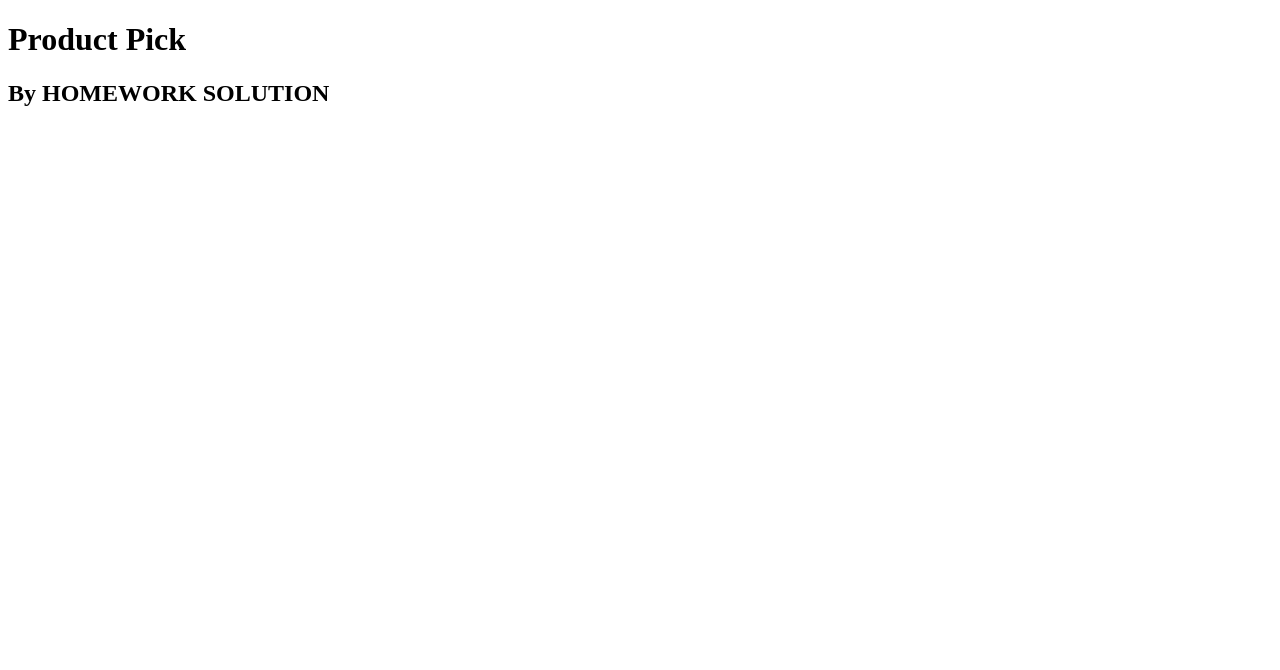
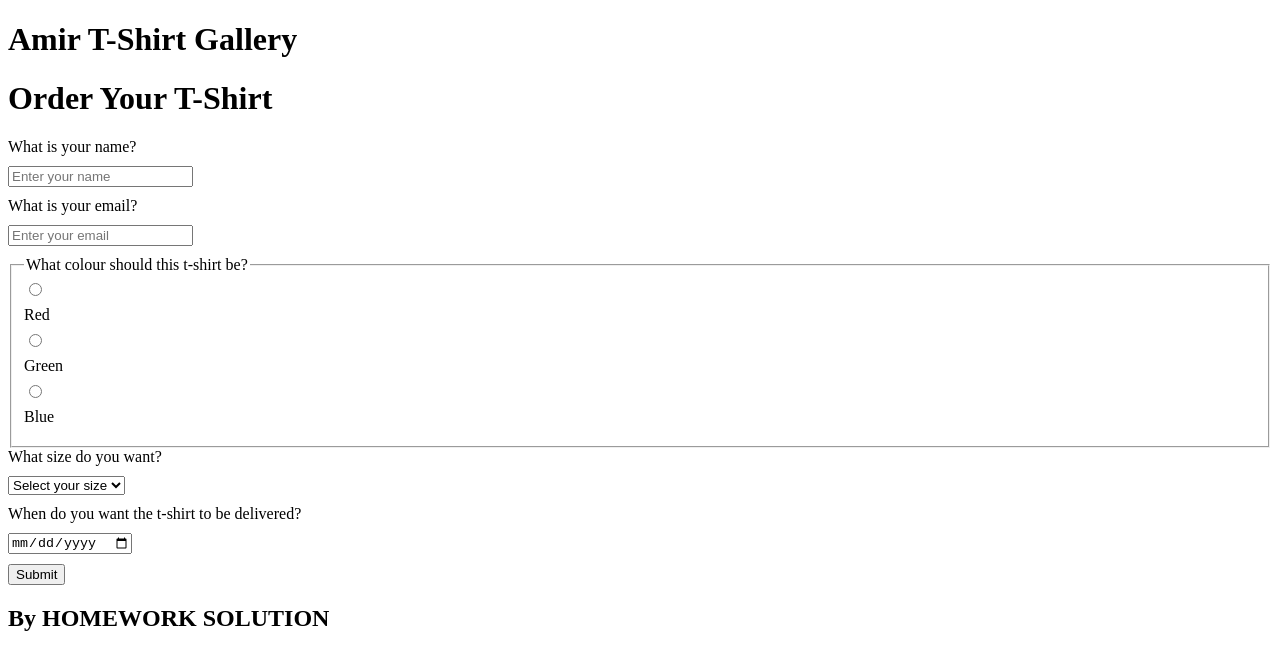
Before and after one commit to CodeYourFuture/Module-User-Focused-Data, a website: page Form-Controls/index.html in a window 1280 px wide. Drawn offline with Linux system fonts and the light colour scheme.

Commit message:
main code

```diff
--- a/Form-Controls/index.html
+++ b/Form-Controls/index.html
@@ -10,14 +10,53 @@
 </head>
 <body>
   <header>
-    <h1>Product Pick</h1>
+    <h1>Amir T-Shirt Gallery</h1>
   </header>
   <main>
   <form>
-    <!-- write your html here-->
-    <!-- try writing out the requirements first-->
-  </form>
+    <!DOCTYPE html>
+    <html lang="en">
+    <head>
+        <meta charset="UTF-8">
+        <meta name="viewport" content="width=device-width, initial-scale=1.0">
+        <title>T-Shirt Order Form</title>
 
+    </head>
+    <body>
+        <h1>Order Your T-Shirt</h1>
+        <form id="tshirtForm">
+            <label for="customerName">What is your name?</label>
+            <input type="text" id="customerName" placeholder="Enter your name" required minlength="2">
+
+            <label for="customerEmail">What is your email?</label>
+            <input type="email" id="customerEmail" placeholder="Enter your email" required>
+
+            <fieldset>
+                <legend>What colour should this t-shirt be?</legend>
+                <label><input type="radio" name="tshirtColor" value="Red" required> Red</label>
+                <label><input type="radio" name="tshirtColor" value="Green"> Green</label>
+                <label><input type="radio" name="tshirtColor" value="Blue"> Blue</label>
+            </fieldset>
+
+            <label for="tshirtSize">What size do you want?</label>
+            <select id="tshirtSize" required>
+                <option value="" disabled selected>Select your size</option>
+                <option value="XS">XS</option>
+                <option value="S">S</option>
+                <option value="M">M</option>
+                <option value="L">L</option>
+                <option value="XL">XL</option>
+                <option value="XXL">XXL</option>
+            </select>
+
+            <label for="deliveryDate">When do you want the t-shirt to be delivered?</label>
+            <input type="date" id="deliveryDate" required>
+
+            <button type="submit">Submit</button>
+        </form>
+
+    </body>
+    </html>
   </main>
   <footer>
     <!-- change to your name-->
--- a/Form-Controls/styles.css
+++ b/Form-Controls/styles.css
@@ -0,0 +1,13 @@
+<style>
+body {
+    font-family: Arial, sans-serif;
+    padding: 20px;
+}
+label, input, select {
+    display: block;
+    margin-bottom: 10px;
+}
+input:focus, select:focus {
+    outline: 2px solid #4A90E2; /* Show focus outline */
+}
+</style>
```
